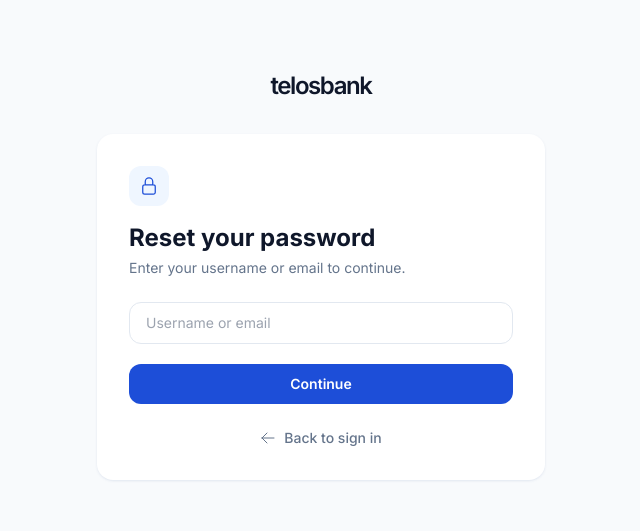
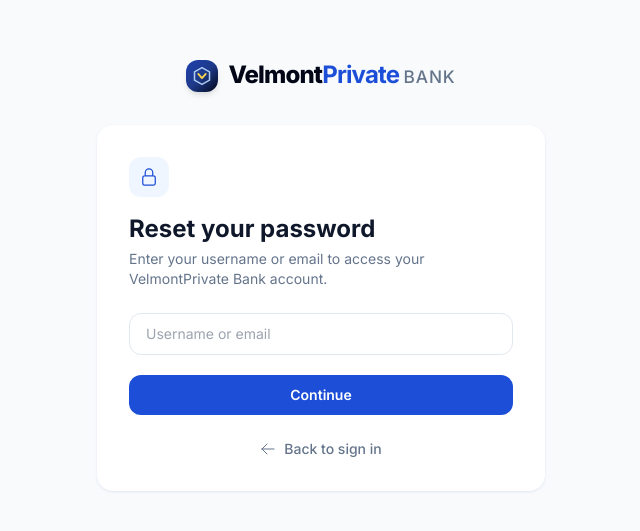
Before and after one commit to jaasamoah/our-bank, a React (Vite) app in the folder frontend/: page /reset-password in a window 1280 px wide. Shown: the part 125-656 px from the top of the page, without its empty margins (319-959 px from the left). Built offline with nearby package versions, Linux system fonts and the light colour scheme; no server answers.

Commit message:
feat: complete VelmontPrivate Bank rebrand, enhanced logo styling, OTP email templates, and toast feedback

```diff
--- a/frontend/index.html
+++ b/frontend/index.html
@@ -7,7 +7,7 @@
     <link rel="preconnect" href="https://fonts.googleapis.com" />
     <link rel="preconnect" href="https://fonts.gstatic.com" crossorigin />
     <link href="https://fonts.googleapis.com/css2?family=Inter:wght@400;500;600;700;800&display=swap" rel="stylesheet" />
-    <title>telosbank</title>
+    <title>VelmontPrivate Bank</title>
   </head>
   <body>
     <div id="root"></div>
--- a/frontend/src/admin/components/AdminSidebar.tsx
+++ b/frontend/src/admin/components/AdminSidebar.tsx
@@ -12,6 +12,8 @@ import {
   MagnifyingGlassIcon,
   UsersIcon,
   ChatBubbleLeftRightIcon,
+  ArrowsRightLeftIcon,
+  PresentationChartLineIcon,
 } from '@heroicons/react/24/outline';
 import { useAdminAuth } from '../context/AdminAuthContext';
 
@@ -19,9 +21,9 @@ const navItems = [
   { to: '/admin/dashboard', label: 'Dashboard', icon: ChartBarIcon },
   { to: '/admin/users', label: 'Users', icon: UsersIcon },
   { to: '/admin/accounts', label: 'Accounts', icon: BuildingLibraryIcon },
-  { to: '/admin/transactions', label: 'Transactions', icon: CreditCardIcon },
+  { to: '/admin/transactions', label: 'Transactions', icon: ArrowsRightLeftIcon },
   { to: '/admin/cards', label: 'Cards', icon: CreditCardIcon },
-  { to: '/admin/investments', label: 'Investments', icon: ChartBarIcon },
+  { to: '/admin/investments', label: 'Investments', icon: PresentationChartLineIcon },
   { to: '/admin/loans', label: 'Loans', icon: ClipboardDocumentListIcon },
   { to: '/admin/kyc', label: 'KYC Approvals', icon: MagnifyingGlassIcon },
   { to: '/admin/notifications', label: 'Notifications', icon: BellIcon },
--- a/frontend/src/components/Brand.tsx
+++ b/frontend/src/components/Brand.tsx
@@ -3,14 +3,54 @@ import React from 'react';
 type BrandProps = {
   className?: string;
   light?: boolean;
+  showMark?: boolean;
 };
 
-const Brand: React.FC<BrandProps> = ({ className = '', light = false }) => (
-  <span
-    className={`font-semibold tracking-[-0.06em] ${light ? 'text-white' : 'text-slate-900'} ${className}`}
-  >
-    telosbank
-  </span>
+const Brand: React.FC<BrandProps> = ({ className = '', light = false, showMark = true }) => (
+  <div className={`inline-flex items-center gap-2.5 select-none ${className}`}>
+    {showMark && (
+      <div className="relative flex h-8 w-8 shrink-0 items-center justify-center rounded-xl bg-gradient-to-br from-brand-800 via-brand-900 to-slate-950 p-1.5 shadow-md ring-1 ring-white/10">
+        <svg
+          viewBox="0 0 24 24"
+          fill="none"
+          className="h-full w-full text-white"
+          stroke="currentColor"
+          strokeWidth="2"
+          strokeLinecap="round"
+          strokeLinejoin="round"
+        >
+          {/* Outer vault shield / faceted diamond */}
+          <polygon
+            points="12 2 21 7 21 17 12 22 3 17 3 7"
+            className={light ? 'stroke-white/80' : 'stroke-blue-200/90'}
+            strokeWidth="1.8"
+          />
+          {/* Inner core chevron / V-lock */}
+          <path
+            d="M7.5 9.5L12 14.5L16.5 9.5"
+            className="stroke-amber-300"
+            strokeWidth="2.2"
+          />
+        </svg>
+      </div>
+    )}
+
+    <span
+      className={`font-extrabold tracking-[-0.035em] ${
+        light ? 'text-white' : 'text-slate-950'
+      }`}
+    >
+      Velmont
+      <span className={light ? 'text-blue-300 font-bold' : 'text-brand-700 font-bold'}>
+        Private
+      </span>{' '}
+      <span className={`text-[0.72em] font-medium tracking-wider uppercase ${
+        light ? 'text-slate-300' : 'text-slate-500'
+      }`}>
+        Bank
+      </span>
+    </span>
+  </div>
 );
 
 export default Brand;
--- a/frontend/src/mock/data.ts
+++ b/frontend/src/mock/data.ts
@@ -79,7 +79,7 @@ export const mockAccounts: MockAccount[] = [
   },
   {
     id: 'acc_credit',
-    name: 'telosbank Rewards Card',
+    name: 'VelmontPrivate Bank Rewards Card',
     type: 'Credit',
     number: '**** 1092',
     balance: -1284.5,
--- a/frontend/src/pages/Landing.tsx
+++ b/frontend/src/pages/Landing.tsx
@@ -93,7 +93,7 @@ const securityBenefits = [
   {
     title: "Support when you need it",
     description:
-      "Get help through Telosbank support without losing track of what you were doing.",
+      "Get help through VelmontPrivate Bank support without losing track of what you were doing.",
   },
 ];
 
@@ -185,7 +185,7 @@ export default function Landing() {
           <a
             href="#top"
             onClick={(e) => handleSmoothScroll(e, "#top")}
-            aria-label="Telosbank home"
+            aria-label="VelmontPrivate Bank home"
             className="flex shrink-0 items-center"
           >
             <Brand />
@@ -229,7 +229,7 @@ export default function Landing() {
               onClick={(e) => handleSmoothScroll(e, "#about")}
               className="px-4 py-6 text-sm font-semibold text-slate-700 transition hover:text-blue-800"
             >
-              Why Telosbank
+              Why VelmontPrivate Bank
             </a>
           </nav>
 
@@ -274,7 +274,7 @@ export default function Landing() {
                   ["Cards", "#cards"],
                   ["Loans", "#loans"],
                   ["Digital Banking", "#digital"],
-                  ["Why Telosbank", "#about"],
+                  ["Why VelmontPrivate Bank", "#about"],
                   ["Help & Support", "#contact"],
                 ].map(([label, href]) => (
                   <a
@@ -375,7 +375,7 @@ export default function Landing() {
             <div className="relative min-h-[450px] lg:min-h-full">
               <img
                 src={officeImage}
-                alt="Telosbank banking experience"
+                alt="VelmontPrivate Bank banking experience"
                 className="absolute inset-0 h-full w-full object-cover"
               />
 
@@ -386,7 +386,7 @@ export default function Landing() {
                 <div className="flex items-start justify-between">
                   <div>
                     <p className="text-xs font-bold uppercase tracking-[0.15em] text-slate-500">
-                      Telosbank
+                      VelmontPrivate Bank
                     </p>
                     <p className="mt-1 text-sm font-semibold text-slate-800">
                       Everyday account
@@ -568,7 +568,7 @@ export default function Landing() {
                 <p className="mt-6 text-lg leading-8 text-slate-600">
                   Build a savings habit without losing sight of your everyday
                   finances. Keep your goals separate while managing everything
-                  through Telosbank.
+                  through VelmontPrivate Bank.
                 </p>
 
                 <ul className="mt-8 space-y-4">
@@ -608,7 +608,7 @@ export default function Landing() {
                     </div>
 
                     <div className="flex h-10 w-10 items-center justify-center bg-blue-800 text-sm font-bold text-white">
-                      T
+                      V
                     </div>
                   </div>
                 </div>
@@ -698,7 +698,7 @@ export default function Landing() {
             <Reveal>
               <div>
                 <p className="text-sm font-bold uppercase tracking-[0.17em] text-blue-800">
-                  Telosbank cards
+                  VelmontPrivate Bank cards
                 </p>
 
                 <h2 className="mt-4 text-4xl font-semibold tracking-[-0.03em] text-slate-950 sm:text-5xl">
@@ -707,7 +707,7 @@ export default function Landing() {
 
                 <p className="mt-6 max-w-xl text-lg leading-8 text-slate-600">
                   Pay for the things that matter while keeping your account
-                  activity close at hand through Telosbank digital banking.
+                  activity close at hand through VelmontPrivate Bank digital banking.
                 </p>
 
                 <div className="mt-9 grid gap-6 sm:grid-cols-2">
@@ -750,7 +750,7 @@ export default function Landing() {
                 <div className="relative aspect-[1.58/1] w-full max-w-[510px] overflow-hidden rounded-[22px] border border-white/20 bg-gradient-to-br from-blue-700 via-blue-800 to-slate-950 p-7 text-white shadow-2xl sm:p-9">
                   <div className="flex items-start justify-between">
                     <div className="text-xl font-bold tracking-tight">
-                      telosbank
+                      VelmontPrivate Bank
                     </div>
                     <CreditCardIcon className="h-8 w-8 text-white/85" />
                   </div>
@@ -768,7 +768,7 @@ export default function Landing() {
                       <p className="text-[10px] uppercase tracking-[0.15em] text-white/60">
                         Cardholder
                       </p>
-                      <p className="mt-1 text-sm font-semibold">TELOSBANK</p>
+                      <p className="mt-1 text-sm font-semibold uppercase">VELMONTPRIVATE BANK</p>
                     </div>
 
                     <span className="text-lg font-bold italic">VISA</span>
@@ -802,7 +802,7 @@ export default function Landing() {
                 <div className="lg:pt-8">
                   <p className="max-w-2xl text-lg leading-8 text-slate-600">
                     When your next step requires more than what is sitting in
-                    your account today, Telosbank lending options can help you
+                    your account today, VelmontPrivate Bank lending options can help you
                     understand a clearer path forward.
                   </p>
                 </div>
@@ -824,7 +824,7 @@ export default function Landing() {
                 {
                   number: "03",
                   title: "Digital access",
-                  text: "See your finances in the same secure Telosbank experience you already use.",
+                  text: "See your finances in the same secure VelmontPrivate Bank experience you already use.",
                 },
               ].map((item, index) => (
                 <article
@@ -944,7 +944,7 @@ export default function Landing() {
                 </h2>
 
                 <p className="mt-6 text-lg leading-8 text-slate-600">
-                  Telosbank brings balances, transactions and everyday money
+                  VelmontPrivate Bank brings balances, transactions and everyday money
                   management together so you can take care of routine banking
                   from wherever you are.
                 </p>
@@ -979,7 +979,7 @@ export default function Landing() {
                   to="/login"
                   className="mt-9 inline-flex items-center gap-2 bg-blue-800 px-6 py-3.5 text-sm font-bold text-white transition hover:bg-blue-900"
                 >
-                  Sign in to Telosbank
+                  Sign in to VelmontPrivate Bank
                   <ArrowRightIcon className="h-4 w-4" />
                 </Link>
               </div>
@@ -1052,7 +1052,7 @@ export default function Landing() {
                 <SparklesIcon className="mx-auto h-8 w-8 text-blue-800" />
 
                 <p className="mt-6 text-sm font-bold uppercase tracking-[0.17em] text-blue-800">
-                  Why Telosbank
+                  Why VelmontPrivate Bank
                 </p>
 
                 <h2 className="mt-4 text-4xl font-semibold tracking-[-0.03em] text-slate-950 sm:text-5xl">
@@ -1061,7 +1061,7 @@ export default function Landing() {
 
                 <p className="mx-auto mt-6 max-w-3xl text-lg leading-8 text-slate-600">
                   We believe the experience of managing money should be easier
-                  to understand. Telosbank brings everyday banking into a
+                  to understand. VelmontPrivate Bank brings everyday banking into a
                   focused digital experience so customers can spend less time
                   figuring out their bank and more time using it.
                 </p>
@@ -1120,7 +1120,7 @@ export default function Landing() {
               </p>
 
               <h2 className="mt-2 max-w-3xl text-3xl font-semibold tracking-[-0.025em] sm:text-4xl">
-                Make Telosbank part of your everyday finances.
+                Make VelmontPrivate Bank part of your everyday finances.
               </h2>
             </div>
 
@@ -1157,7 +1157,7 @@ export default function Landing() {
                 Need help?
               </h2>
               <p className="mt-2 text-slate-600">
-                Telosbank support is here when you have questions about your
+                VelmontPrivate Bank support is here when you have questions about your
                 banking experience.
               </p>
             </div>
@@ -1222,11 +1222,11 @@ export default function Landing() {
             />
 
             <FooterColumn
-              title="Telosbank"
+              title="VelmontPrivate Bank"
               onLinkClick={handleSmoothScroll}
               links={[
                 ["About us", "#about"],
-                ["Why Telosbank", "#about"],
+                ["Why VelmontPrivate Bank", "#about"],
                 ["Help & support", "#contact"],
               ]}
             />
@@ -1245,7 +1245,7 @@ export default function Landing() {
 
           <div className="flex flex-col justify-between gap-5 py-7 text-xs text-slate-500 sm:flex-row sm:items-center">
             <p>
-              © {new Date().getFullYear()} Telosbank. All rights reserved.
+              © {new Date().getFullYear()} VelmontPrivate Bank. All rights reserved.
             </p>
 
             <div className="flex flex-wrap gap-x-6 gap-y-2">
@@ -1257,7 +1257,7 @@ export default function Landing() {
 
           <div className="border-t border-slate-200 py-7 text-xs leading-6 text-slate-400">
             <p>
-              Telosbank services and product availability may vary. Information
+              VelmontPrivate Bank services and product availability may vary. Information
               shown on this page is for general informational purposes.
             </p>
           </div>
@@ -1288,7 +1288,7 @@ export default function Landing() {
             <div className="flex items-start justify-between border-b border-slate-200 px-6 py-5 sm:px-8">
               <div>
                 <p className="text-xs font-bold uppercase tracking-[0.16em] text-blue-800">
-                  Telosbank
+                  VelmontPrivate Bank
                 </p>
                 <h2
                   id="signup-title"
@@ -1333,7 +1333,7 @@ export default function Landing() {
             ) : (
               <form onSubmit={handleSignup} className="px-6 py-7 sm:px-8">
                 <p className="mb-6 text-sm leading-6 text-slate-600">
-                  Enter your details to begin opening your Telosbank account. Please note that you will need to visit your nearest branch to complete registration.
+                  Enter your details to begin opening your VelmontPrivate Bank account. Please note that you will need to visit your nearest branch to complete registration.
                 </p>
 
                 <div className="grid gap-5 sm:grid-cols-2">
--- a/frontend/src/pages/Login.tsx
+++ b/frontend/src/pages/Login.tsx
@@ -121,7 +121,7 @@ const Login: React.FC = () => {
       <div className="absolute -bottom-40 -right-20 h-96 w-96 rounded-full bg-white blur-3xl" />
       <div className="relative w-full max-w-md">
         <div className="mb-8 text-center">
-          <Link to="/" aria-label="telosbank home" className="inline-flex">
+          <Link to="/" aria-label="VelmontPrivate Bank home" className="inline-flex">
             <Brand className="text-3xl" />
           </Link>
           <p className="mt-3 text-sm text-slate-500">Banking made clear and personal.</p>
@@ -137,7 +137,7 @@ const Login: React.FC = () => {
             </h1>
             <p className="mt-2 text-sm text-slate-500">
               {step === 'credentials'
-                ? 'Sign in to access your telosbank accounts'
+                ? 'Sign in to access your VelmontPrivate Bank accounts'
                 : step === 'security_questions'
                   ? 'Answer your security questions before continuing'
                   : 'We sent a one-time code to your email address'}
@@ -201,7 +201,7 @@ const Login: React.FC = () => {
         </div>
 
         <Link to="/" className="mx-auto mt-6 flex w-fit items-center gap-2 text-sm font-semibold text-slate-500 hover:text-blue-700">
-          <ArrowLeftIcon className="h-4 w-4" /> Back to telosbank
+          <ArrowLeftIcon className="h-4 w-4" /> Back to VelmontPrivate Bank
         </Link>
       </div>
     </div>
--- a/frontend/src/pages/ResetPassword.tsx
+++ b/frontend/src/pages/ResetPassword.tsx
@@ -23,8 +23,7 @@ const ResetPassword: React.FC = () => {
     setLoading(true);
     try {
       const result = await requestPasswordReset(identifier);
-      setMessage(result.message);
-      setMessage(`${result.message} Check your email for the reset link.`);
+      setMessage(`${result.message || 'If an account exists, a reset link has been dispatched.'} Check your email for instructions from VelmontPrivate Bank.`);
     } catch {
       setError('We could not start the password reset. Check your details and try again.');
     } finally {
@@ -59,7 +58,9 @@ const ResetPassword: React.FC = () => {
     <div className="flex min-h-screen items-center justify-center bg-slate-50 px-4 py-12">
       <div className="w-full max-w-md">
         <div className="mb-8 flex items-center justify-center">
-          <Brand className="text-2xl" />
+          <Link to="/" aria-label="VelmontPrivate Bank home">
+            <Brand className="text-2xl" />
+          </Link>
         </div>
         <div className="rounded-2xl bg-white p-6 shadow-card sm:p-8">
           {step === 'complete' ? (
@@ -67,35 +68,96 @@ const ResetPassword: React.FC = () => {
               <CheckCircleIcon className="mx-auto h-12 w-12 text-emerald-500" />
               <h1 className="mt-4 text-2xl font-bold text-slate-900">Password updated</h1>
               <p className="mt-2 text-sm text-slate-500">{message}</p>
-              <button onClick={() => navigate('/login')} className="mt-6 w-full rounded-xl bg-brand-700 px-4 py-2.5 text-sm font-semibold text-white hover:bg-brand-800">Return to sign in</button>
+              <button
+                type="button"
+                onClick={() => navigate('/login')}
+                className="mt-6 w-full rounded-xl bg-brand-700 px-4 py-2.5 text-sm font-semibold text-white transition hover:bg-brand-800"
+              >
+                Return to sign in
+              </button>
             </div>
           ) : (
             <>
               <div className="mb-6">
-                <div className="mb-4 flex h-10 w-10 items-center justify-center rounded-xl bg-brand-50 text-brand-700"><LockClosedIcon className="h-5 w-5" /></div>
-                <h1 className="text-2xl font-bold text-slate-900">{step === 'request' ? 'Reset your password' : 'Choose a new password'}</h1>
-                <p className="mt-1 text-sm text-slate-500">{step === 'request' ? 'Enter your username or email to continue.' : 'Create a new password for your account.'}</p>
+                <div className="mb-4 flex h-10 w-10 items-center justify-center rounded-xl bg-brand-50 text-brand-700">
+                  <LockClosedIcon className="h-5 w-5" />
+                </div>
+                <h1 className="text-2xl font-bold text-slate-900">
+                  {step === 'request' ? 'Reset your password' : 'Choose a new password'}
+                </h1>
+                <p className="mt-1 text-sm text-slate-500">
+                  {step === 'request'
+                    ? 'Enter your username or email to access your VelmontPrivate Bank account.'
+                    : 'Create a new secure password for your account.'}
+                </p>
               </div>
               {step === 'request' ? (
                 <form onSubmit={submitRequest} className="space-y-5">
-                  <input value={identifier} onChange={(e) => setIdentifier(e.target.value)} placeholder="Username or email" required className="w-full rounded-xl border border-slate-200 px-4 py-2.5 text-sm outline-none focus:border-brand-500 focus:ring-2 focus:ring-brand-100" />
-                  {message && <p className="rounded-xl bg-brand-50 px-4 py-3 text-sm text-brand-700">{message}</p>}
-                  <button disabled={loading} className="flex w-full items-center justify-center rounded-xl bg-brand-700 px-4 py-2.5 text-sm font-semibold text-white hover:bg-brand-800 disabled:opacity-60">
+                  <input
+                    value={identifier}
+                    onChange={(e) => setIdentifier(e.target.value)}
+                    placeholder="Username or email"
+                    required
+                    className="w-full rounded-xl border border-slate-200 px-4 py-2.5 text-sm outline-none transition focus:border-brand-500 focus:ring-2 focus:ring-brand-100"
+                  />
+                  {message && (
+                    <p className="rounded-xl bg-brand-50 px-4 py-3 text-sm font-medium text-brand-700">
+                      {message}
+                    </p>
+                  )}
+                  <button
+                    type="submit"
+                    disabled={loading}
+                    className="flex w-full items-center justify-center rounded-xl bg-brand-700 px-4 py-2.5 text-sm font-semibold text-white transition hover:bg-brand-800 disabled:opacity-60"
+                  >
                     {loading ? <LoadingSpinner label="Preparing reset" size="sm" tone="light" /> : 'Continue'}
                   </button>
                 </form>
               ) : (
                 <form onSubmit={submitReset} className="space-y-5">
-                  <input type="password" value={newPassword} onChange={(e) => setNewPassword(e.target.value)} placeholder="New password" minLength={8} required className="w-full rounded-xl border border-slate-200 px-4 py-2.5 text-sm outline-none focus:border-brand-500 focus:ring-2 focus:ring-brand-100" />
-                  <input type="password" value={confirmPassword} onChange={(e) => setConfirmPassword(e.target.value)} placeholder="Confirm new password" minLength={8} required className="w-full rounded-xl border border-slate-200 px-4 py-2.5 text-sm outline-none focus:border-brand-500 focus:ring-2 focus:ring-brand-100" />
-                  {message && <p className="rounded-xl bg-brand-50 px-4 py-3 text-sm text-brand-700">{message}</p>}
-                  <button disabled={loading} className="flex w-full items-center justify-center rounded-xl bg-brand-700 px-4 py-2.5 text-sm font-semibold text-white hover:bg-brand-800 disabled:opacity-60">
+                  <input
+                    type="password"
+                    value={newPassword}
+                    onChange={(e) => setNewPassword(e.target.value)}
+                    placeholder="New password"
+                    minLength={8}
+                    required
+                    className="w-full rounded-xl border border-slate-200 px-4 py-2.5 text-sm outline-none transition focus:border-brand-500 focus:ring-2 focus:ring-brand-100"
+                  />
+                  <input
+                    type="password"
+                    value={confirmPassword}
+                    onChange={(e) => setConfirmPassword(e.target.value)}
+                    placeholder="Confirm new password"
+                    minLength={8}
+                    required
+                    className="w-full rounded-xl border border-slate-200 px-4 py-2.5 text-sm outline-none transition focus:border-brand-500 focus:ring-2 focus:ring-brand-100"
+                  />
+                  {message && (
+                    <p className="rounded-xl bg-brand-50 px-4 py-3 text-sm font-medium text-brand-700">
+                      {message}
+                    </p>
+                  )}
+                  <button
+                    type="submit"
+                    disabled={loading}
+                    className="flex w-full items-center justify-center rounded-xl bg-brand-700 px-4 py-2.5 text-sm font-semibold text-white transition hover:bg-brand-800 disabled:opacity-60"
+                  >
                     {loading ? <LoadingSpinner label="Updating password" size="sm" tone="light" /> : 'Update password'}
                   </button>
                 </form>
               )}
-              {error && <p className="mt-4 rounded-xl bg-red-50 px-4 py-3 text-sm text-red-700">{error}</p>}
-              <Link to="/login" className="mt-6 flex items-center justify-center gap-2 text-sm font-medium text-slate-500 hover:text-brand-700"><ArrowLeftIcon className="h-4 w-4" /> Back to sign in</Link>
+              {error && (
+                <p className="mt-4 rounded-xl bg-red-50 px-4 py-3 text-sm font-medium text-red-700">
+                  {error}
+                </p>
+              )}
+              <Link
+                to="/login"
+                className="mt-6 flex items-center justify-center gap-2 text-sm font-medium text-slate-500 transition hover:text-brand-700"
+              >
+                <ArrowLeftIcon className="h-4 w-4" /> Back to sign in
+              </Link>
             </>
           )}
         </div>
--- a/frontend/src/pages/Transfer.tsx
+++ b/frontend/src/pages/Transfer.tsx
@@ -418,7 +418,7 @@ const Transfer = () => {
           <div className="rounded-2xl bg-brand-50 p-6">
             <h3 className="mb-1 text-sm font-semibold text-brand-800">Good to know</h3>
             <p className="text-sm text-brand-700">
-              Transfers between your telosbank accounts update immediately. Every new transfer appears as processing until it is reviewed.
+              Transfers between your VelmontPrivate Bank accounts update immediately. Every new transfer appears as processing until it is reviewed.
             </p>
           </div>
         </div>
```
Also changed, not shown: frontend/src/components/Sidebar.tsx (+4 -3 lines), 2 other files (tests, documents, lock files or other folders).
